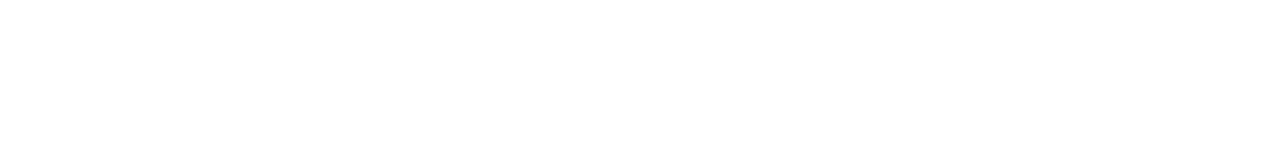
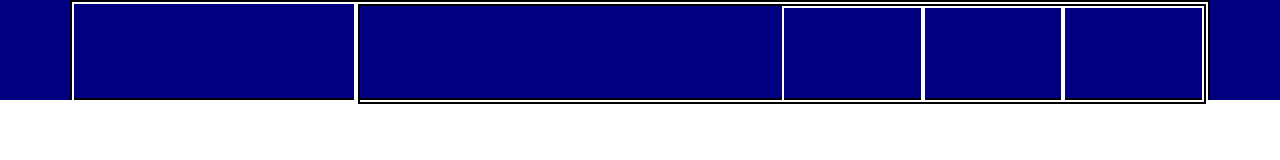
Before and after one commit to Serena-Dong/html-css-bootstrap-freelancer, a plain HTML site: page index.html in a window 1280 px wide. Drawn offline with nearby package versions, Linux system fonts and the light colour scheme.

Commit message:
header blocco struttura

```diff
--- a/index.html
+++ b/index.html
@@ -11,6 +11,34 @@
     <link rel="stylesheet" href="style.css">
 </head>
 <body>
+    <header>
+        <div class="container">
+            <div class="row">
+                <div class="col-3"></div>
+
+                <div class="col">
+                    <div class="row justify-content-end">
+                        <div class="col-2"></div>
+                        <div class="col-2"></div>
+                        <div class="col-2"></div>
+                    </div>
+                </div>
+
+            </div>
+
+        </div>
+    </header>
+
+    <main>
+
+        <section id="intro"></section>
+        <section id="portfolio"></section>
+        <section id="about"></section>
+        <section id="contact"></section>
+
+    </main>
+
+    <footer></footer>
 
 </body>
 </html>
--- a/style.css
+++ b/style.css
@@ -0,0 +1,24 @@
+.row, .row .row{
+    border: 2px black solid;
+    height: 100px;
+}
+.row > [class^="col"]{
+    border: 2px white solid;
+}
+
+
+
+/* HEADER */
+
+header{
+    background-color: navy;
+    height: 100px;
+}
+
+/* MAIN */
+/* #INTRO */
+/* #PORTFOLIO */
+/* #ABOUT */
+/* #CONTACT */
+
+/* FOOTER */
```
Also changed, not shown: 1 other file.
